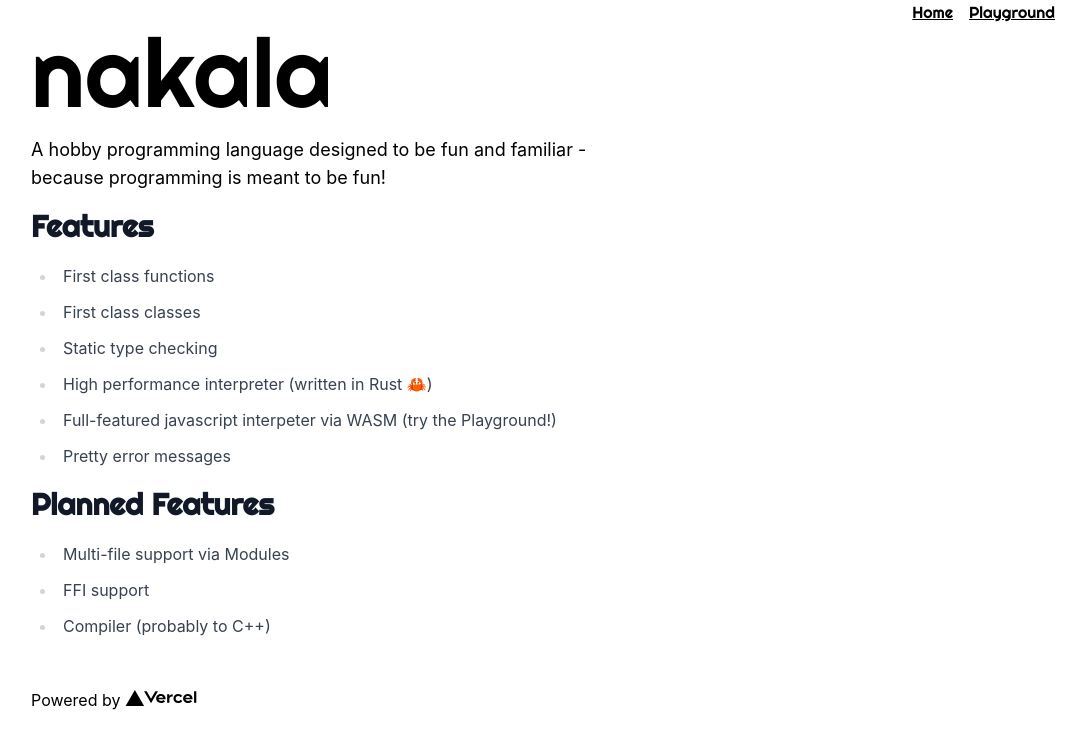
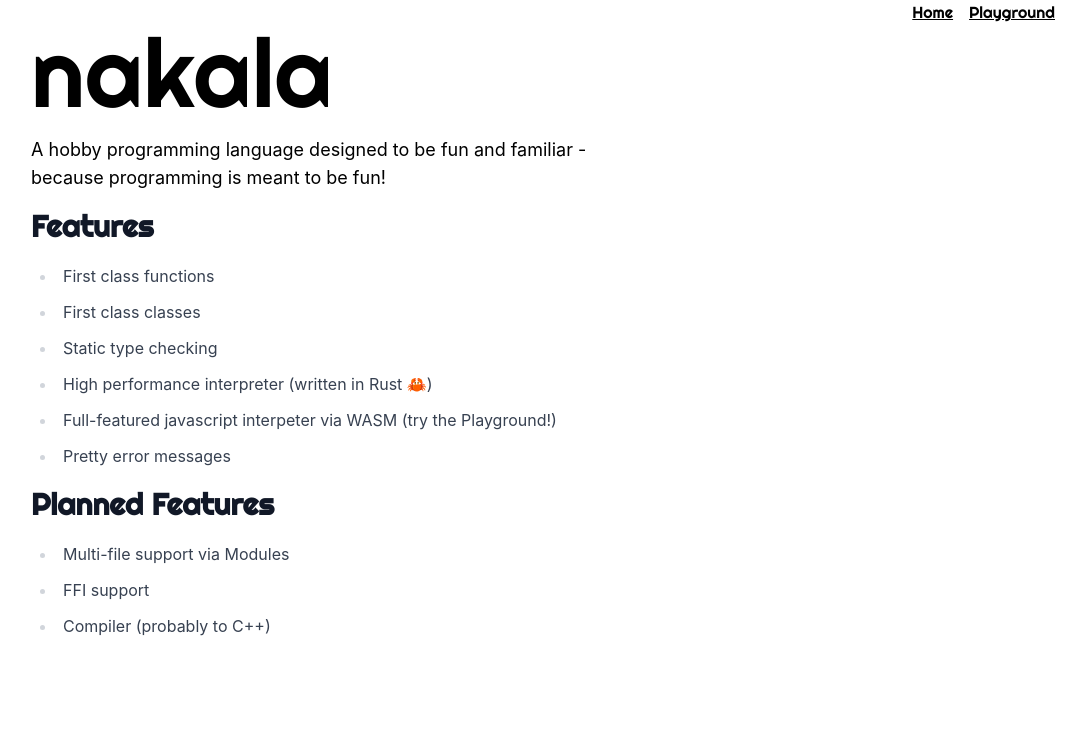
Before and after one commit to nakala-lang/website, a Next.js app: page / in a window 1280 px wide. Shown: the top 748 px of the page, without its empty margins (97-1183 px from the left). Built offline with nearby package versions, Linux system fonts and the light colour scheme.

Commit message:
fix: remove footer and fix nav

```diff
--- a/next.config.js
+++ b/next.config.js
@@ -14,7 +14,8 @@ const nextConfig = {
       unoptimized: true
     }
   },
-  assetPrefix: isProd ? '/website/' : '',
+  basePath: isProd ? '/website' : '',
+  assetPrefix: isProd ? '/website' : '',
 }
 
 module.exports = nextConfig
--- a/pages/index.tsx
+++ b/pages/index.tsx
@@ -1,6 +1,5 @@
 import type { NextPage } from "next";
 import Head from "next/head";
-import Image from "next/image";
 import Header from "../components/header";
 
 const Home: NextPage = () => {
@@ -37,19 +36,6 @@ const Home: NextPage = () => {
           <li>Compiler (probably to C++)</li>
         </ul>
       </article>
-
-      <footer className="mt-12">
-        <a
-          href="https://vercel.com?utm_source=create-next-app&utm_medium=default-template&utm_campaign=create-next-app"
-          target="_blank"
-          rel="noopener noreferrer"
-        >
-          Powered by{" "}
-          <span>
-            <Image src="/vercel.svg" alt="Vercel Logo" width={72} height={16} />
-          </span>
-        </a>
-      </footer>
     </div>
   );
 };
```
